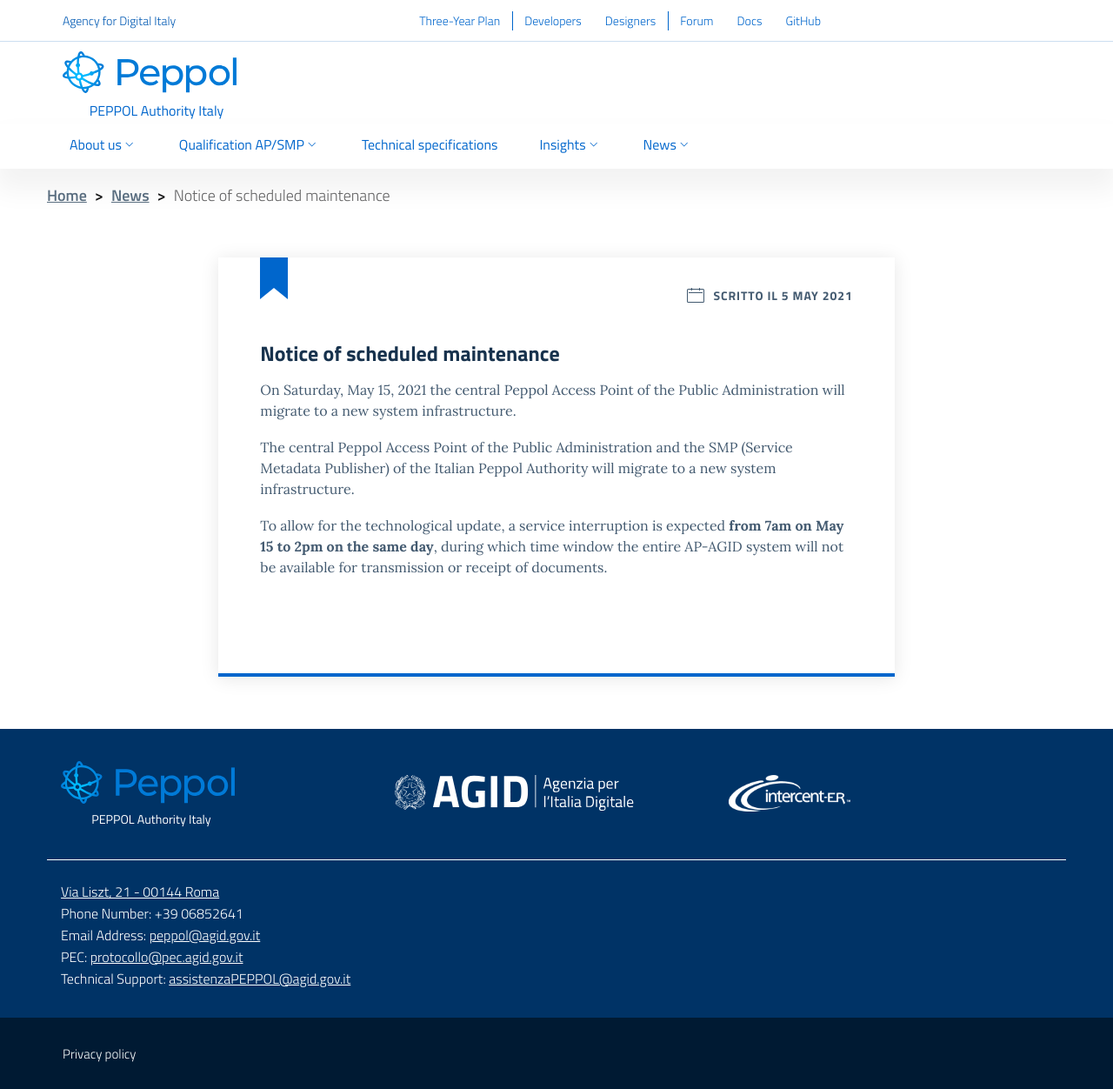
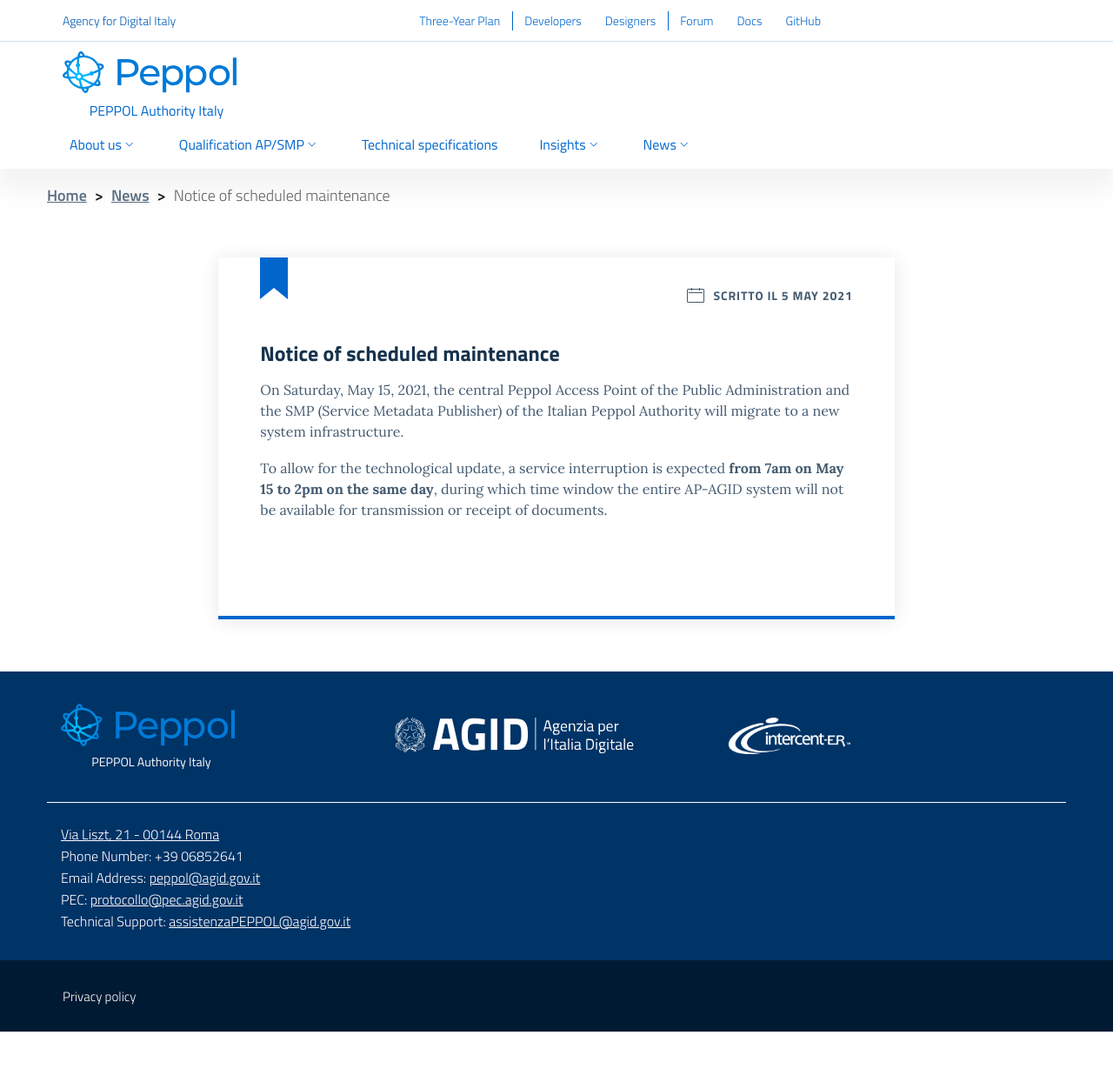
Before and after one commit to realeroberto/peppol.agid.gov.it, a Jekyll site: the page built from en/_posts/news/2021-05-05-scheduled-maintenance-notice.md, in a window 1280 px wide. Shown: the whole page at 87% size. Built offline with Jekyll 4.4.1, drawn with Linux system fonts in a browser that asks for light colours; comment, search, counter and statistics services are not loaded; after the commit the page ends 1186 px from its top, so only the background shows below that.

Commit message:
Update English news

```diff
--- a/en/_posts/news/2021-05-05-scheduled-maintenance-notice.md
+++ b/en/_posts/news/2021-05-05-scheduled-maintenance-notice.md
@@ -9,12 +9,9 @@
 permalink: /en/news/scheduled-maintenance-notice/
 ---
 
-On Saturday, May 15, 2021 the central Peppol Access Point of the Public
-Administration will migrate to a new system infrastructure.
-
-The central Peppol Access Point of the Public Administration and the SMP
-(Service Metadata Publisher) of the Italian Peppol Authority will migrate to a
-new system infrastructure.
+On Saturday, May 15, 2021, the central Peppol Access Point of the Public
+Administration and the SMP (Service Metadata Publisher) of the Italian Peppol
+Authority will migrate to a new system infrastructure.
 
 To allow for the technological update, a service interruption is expected
 **from 7am on May 15 to 2pm on the same day**, during which time window the
```
